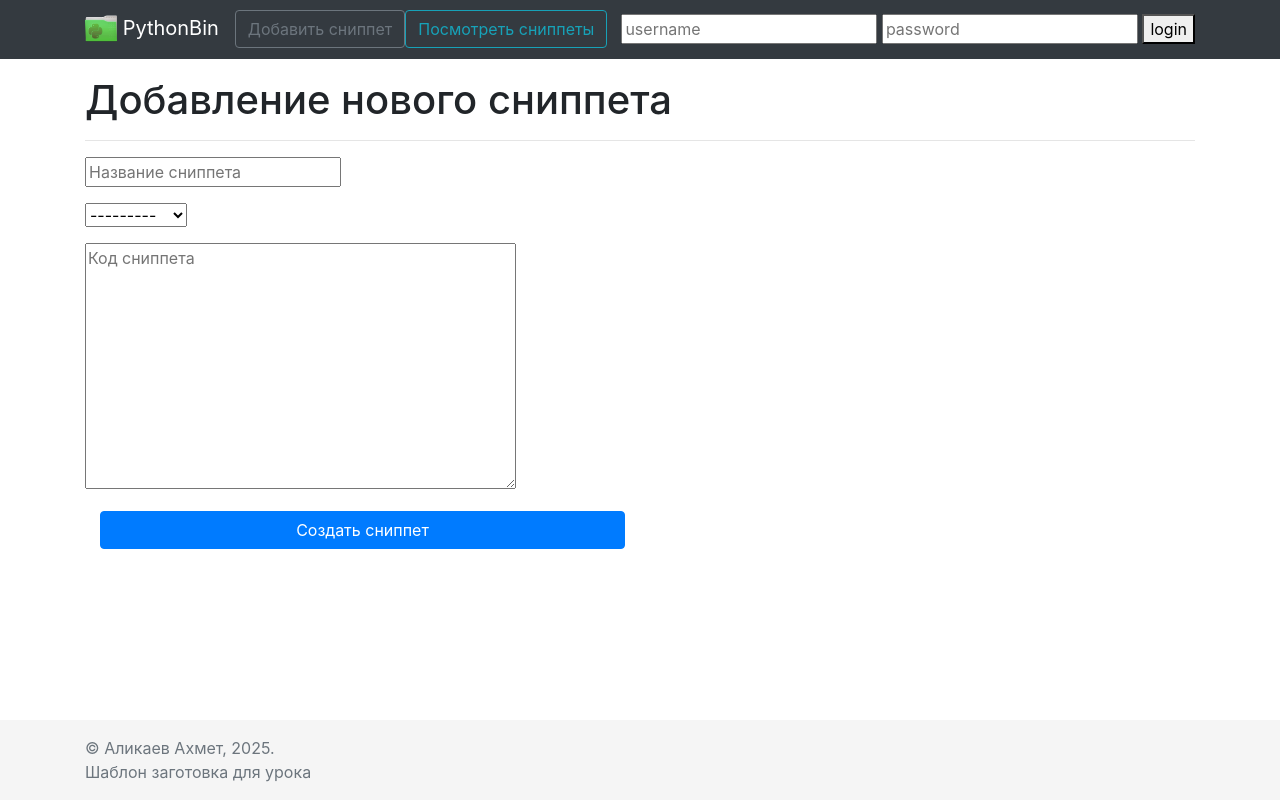
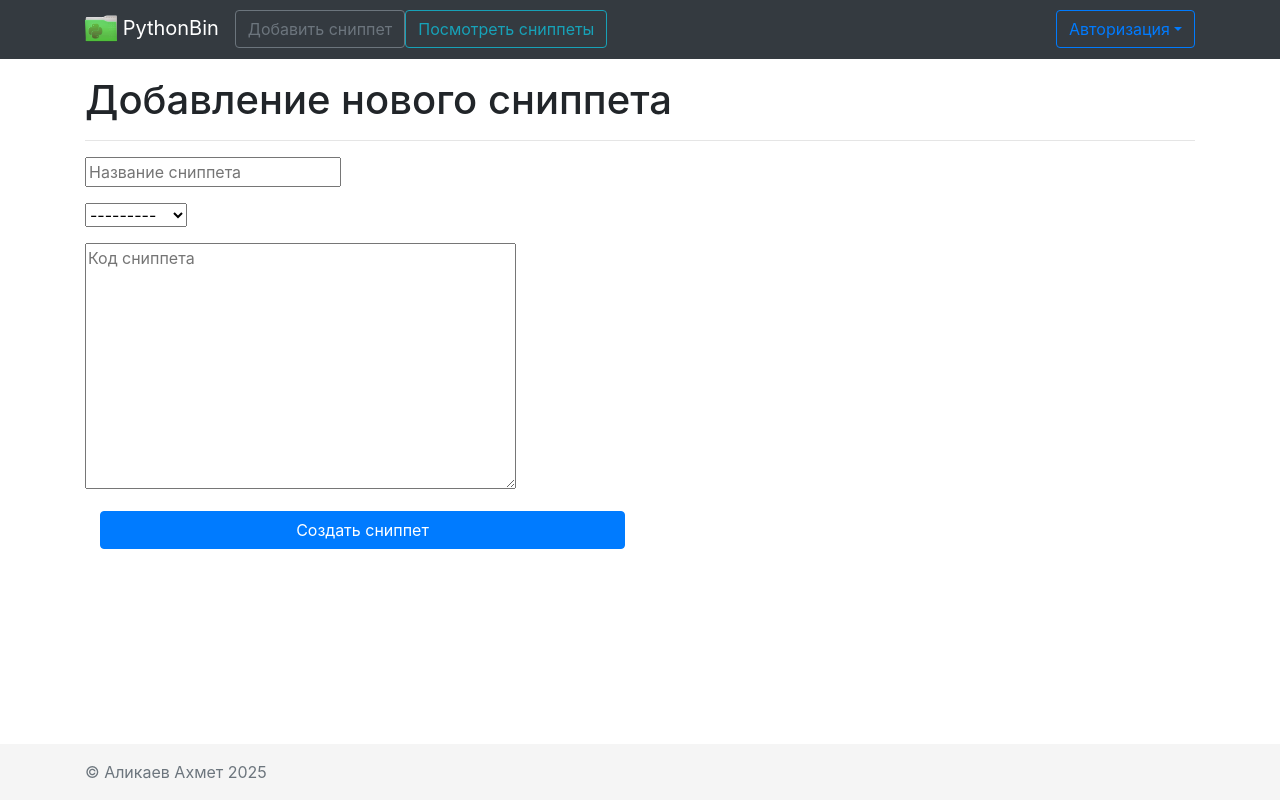
Before and after one commit to alikaevahmet/SnippetsTemplate, a Django app: page /snippets/add in a window 1280 px wide. Run offline with Django 3.2, Linux system fonts and the light colour scheme; some libraries are stand-ins or nearby versions.

Commit message:
add error handling and change auth form

```diff
--- a/MainApp/views.py
+++ b/MainApp/views.py
@@ -98,8 +98,11 @@ def login(request):
         if user is not None:
             auth.login(request, user)
         else:
-            #   Return error message
-            pass
+            context = {
+                'pagename': 'PythonBin',
+                'errors': ['wrong username or password'],
+            }
+            return render(request, 'pages/index.html', context)
     return redirect('index')
 
 
--- a/templates/base.html
+++ b/templates/base.html
@@ -5,7 +5,7 @@
 <head>
     <meta charset="utf-8">
     <meta name="viewport" content="width=device-width, initial-scale=1, shrink-to-fit=no">
-    <title>PythonBin</title>
+
 
     {% block style %}
         <!-- Bootstrap core CSS -->
--- a/templates/inc/inc-footer.html
+++ b/templates/inc/inc-footer.html
@@ -1,6 +1,5 @@
 <footer class="footer mt-auto py-3">
     <div class="container">
-    <span class="text-muted">&copy; Аликаев Ахмет, {% now "Y" %}. <br>
-        Шаблон заготовка для урока</span>
+    <span class="text-muted">&copy; Аликаев Ахмет {% now "Y" %}</span>
     </div>
 </footer>
--- a/templates/inc/inc-header.html
+++ b/templates/inc/inc-header.html
@@ -24,15 +24,27 @@
                     </li>
                 </ul>
             </div>
-            {% if request.user.is_authenticated %}
-                <span style="color: white;"> Welcome, {{request.user.username }}</span>&nbsp;&nbsp;
-                    <a href="{% url "logout" %}">logout</a>
-            {% else %}
-            <form method="post" action="{% url "login" %}">{% csrf_token %}
-                <input name="username" type="text" placeholder="username">
-                <input name="password" type="password" placeholder="password">
-                <button type="submit">login</button>
-            </form>
+                {% if request.user.is_authenticated %}
+                    <span style="color: white;"> Welcome, {{request.user.username }}</span>&nbsp;&nbsp;
+                        <a href="{% url "logout" %}">logout</a>
+                {% else %}
+                <div class="navbar-nav mr-right nav-item dropdown dropdown-menu-right">
+                    <a class="btn btn-outline-primary my-2 my-sm-0 dropdown-toggle" href="#" id="navbarDropdown"
+                    role="button" data-toggle="dropdown" aria-haspopup="true" aria-expanded="false">Авторизация</a>
+                    <div class="dropdown-menu dropdown-menu-right" aria-labelledby="navbarDropdown">
+                        <form class="w-100 px-4 py-3" method="post" action="{% url "login" %}">
+                            {% csrf_token %}
+                            <div class="form-group form-inline">
+                                <input name="username" type="text" class="form-control" placeholder="username" required>
+                            </div>
+                            <div class="form-group form-inline">
+                                <input name="password" type="password" class="form-control"  placeholder="password" required>
+                            </div>
+                            <button type="submit" class="btn btn-primary btn-block">Войти</button>
+                        </form>
+                        <div class="dropdown-divider"></div>
+                    </div>
+                </div>
             {% endif %}
 
         </div>
--- a/templates/pages/add_snippet.html
+++ b/templates/pages/add_snippet.html
@@ -1,6 +1,7 @@
 {% extends 'base.html' %}
 
 {% block content %}
+    <title>Create snippet</title>
     <div class="container">
         <div class="row">
             <div class="col">
--- a/templates/pages/index.html
+++ b/templates/pages/index.html
@@ -1,5 +1,6 @@
 {% extends 'base.html' %}
 {% block content %}
+    <title>Home</title>
     <!-- Begin page content -->
     <div class="container">
         <div class="row">
--- a/templates/pages/snippet_page.html
+++ b/templates/pages/snippet_page.html
@@ -1,5 +1,6 @@
 {% extends 'base.html' %}
 {% block content %}
+    <title>Snippet</title>
     <!-- Begin page content -->
     <div class="container">
         <div class="row">
--- a/templates/pages/view_snippets.html
+++ b/templates/pages/view_snippets.html
@@ -1,6 +1,7 @@
 {% extends 'base.html' %}
 
 {% block content %}
+    <title>All snippets</title>
     <div class="container">
         <div class="row">
             <div class="col text-center">
@@ -11,8 +12,7 @@
 
         <div class="row">
             <div class="col">
-                <p>На данной страницы будут отображаться все созданные сниппеты.</p>
-                <p>Пока тут просто пример, но скоро заменим реальными сниппетами из БД!</p>
+                <p>Все снипеты</p>
                 <hr>
             </div>
         </div>
```
